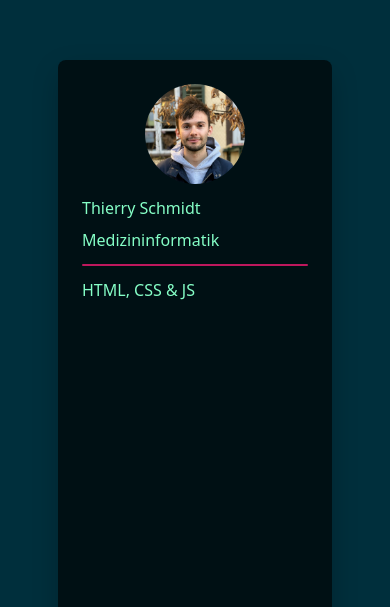
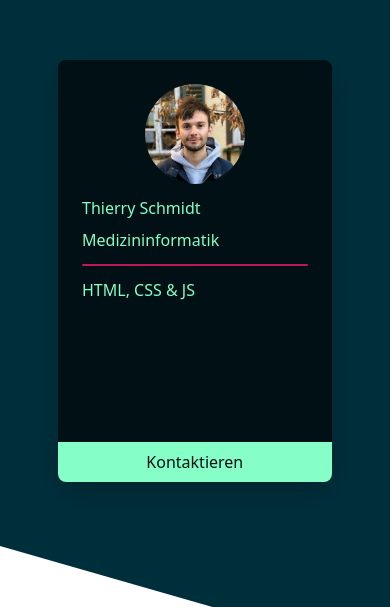
Before and after one commit to schmt5/portfolio, a Gatsby site: page / in a window 390 px wide. Shown: the part 132-739 px from the top of the page. Built offline with nearby package versions, Linux system fonts and the light colour scheme; Gatsby itself is replaced by a stand-in of ours.

Commit message:
Fix parallax-card

```diff
--- a/src/components/parallax-card.css
+++ b/src/components/parallax-card.css
@@ -1,12 +1,18 @@
 .parallax-card {
   width: 80%;
   max-width: 20rem;
-  height: calc(85vh - 4rem);
+  height: calc(96vh - 8rem);
   background: var(--fogra-black);
   border-radius: 0.5rem;
   box-shadow: 0px 10px 30px -5px rgba(0, 0, 0, 0.3);
   transition: box-shadow 0.5s;
   will-change: transform;
+}
+
+@media screen and (max-width: 767px) {
+  .parallax-card {
+    height: 50vh;
+  }
 }
 
 .parallax-card:hover {
--- a/src/pages/index.js
+++ b/src/pages/index.js
@@ -16,7 +16,7 @@ const IndexPage = () => (
   <Layout className>
     <SEO title="Home" />
     <Section backgroundTheme="dark">
-      <div className="grid grid-cols-1 md:grid-cols-2 gap-4 pt-16 h-screen">
+      <div className="grid grid-cols-1 md:grid-cols-2 gap-4 py-16 md:h-screen">
         <div className="mb-12">
           <h1 className="text-base m-0">Thierry Schmidt</h1>
           <h2 className="text-4xl m-0">My Passion</h2>
```
